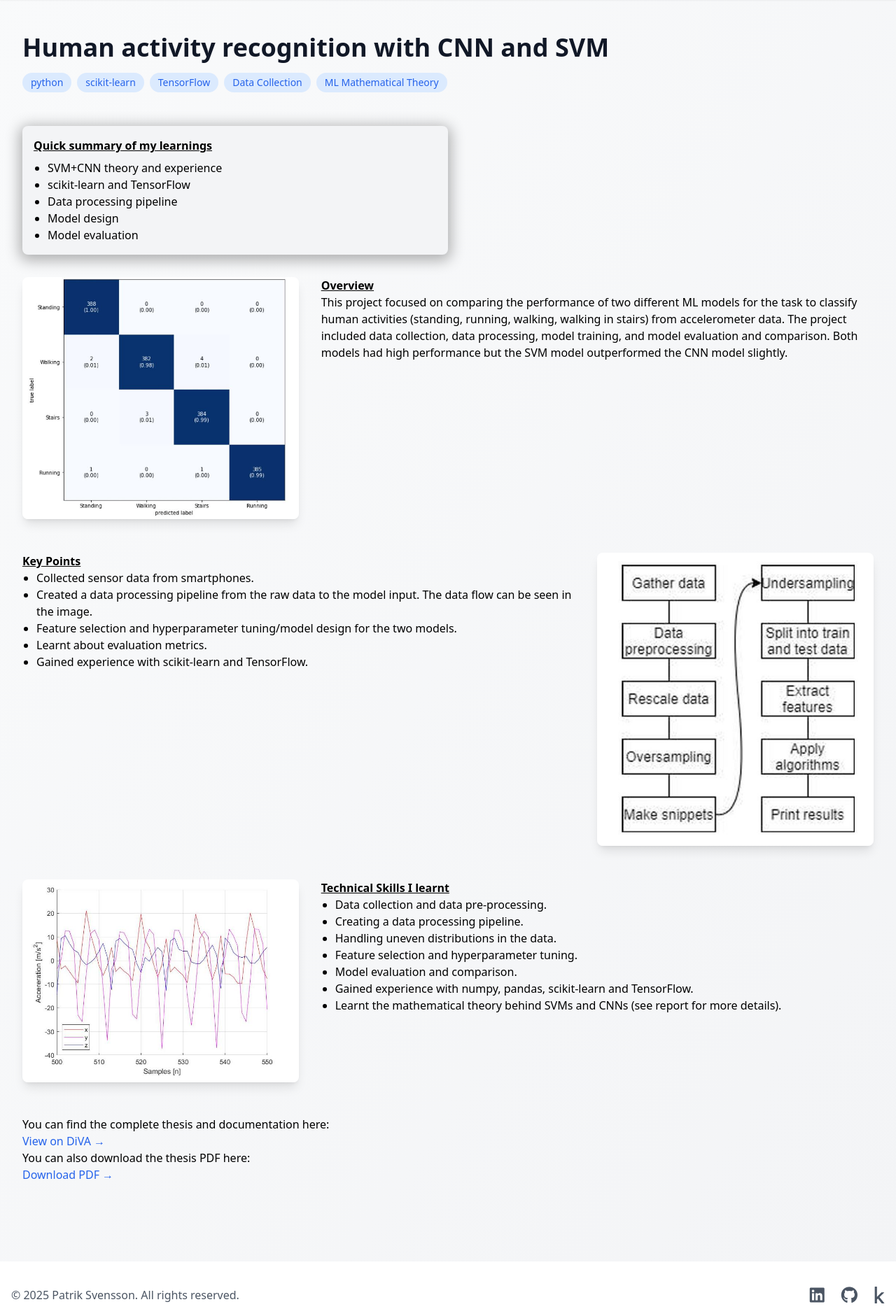
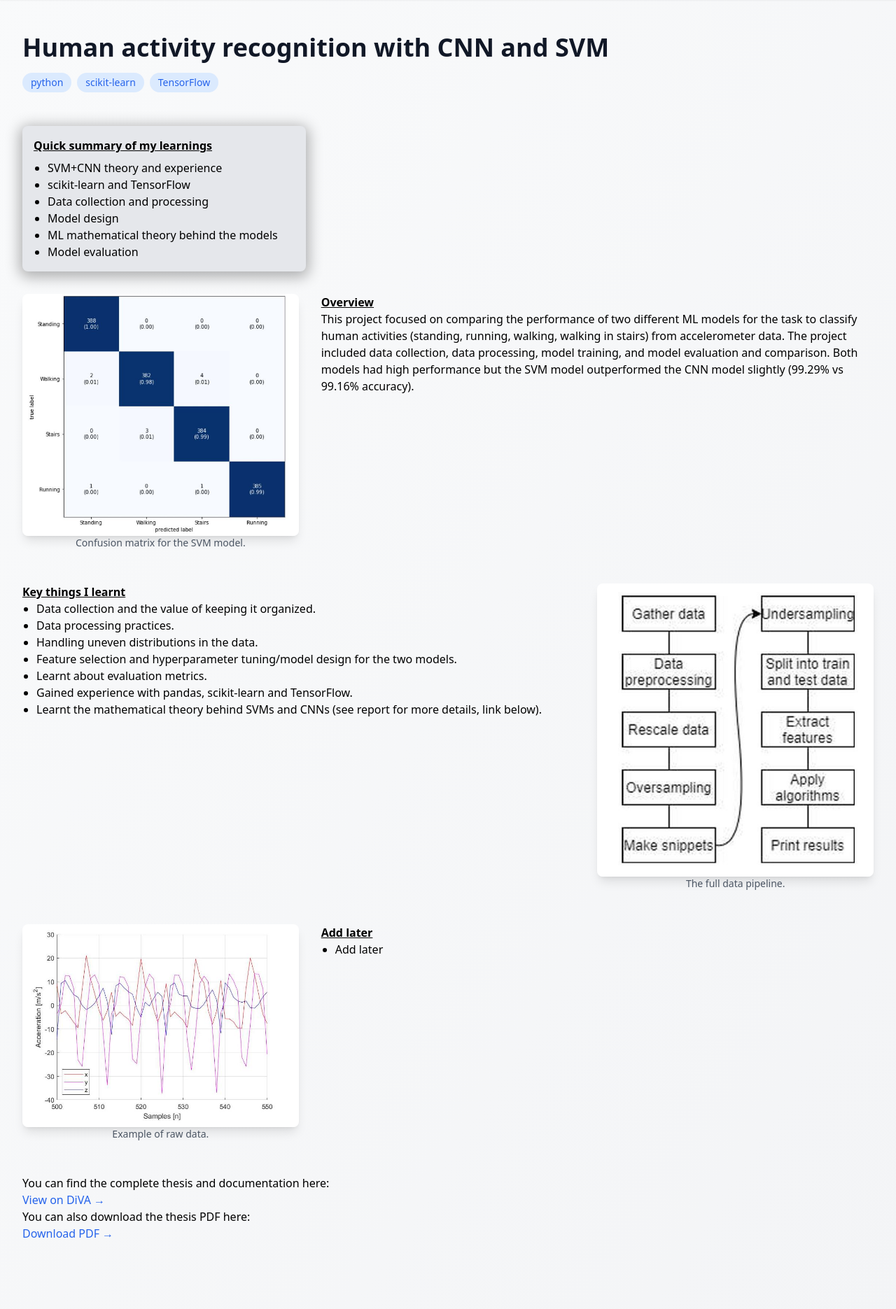
Before and after one commit to patriksn/portfolio, a Flask app: page /activity-recognition in a window 1280 px wide. Shown: the part 64-1935 px from the top of the page at 70% size. Run offline with Flask 3, Linux system fonts and the light colour scheme; some libraries are stand-ins or nearby versions.

Commit message:
Style: Added image captions, changed text and tags p2

```diff
--- a/portfolio_page/app.py
+++ b/portfolio_page/app.py
@@ -104,7 +104,7 @@
             <h2>Technical Details</h2>
             <p>The project utilized TensorFlow for the CNN implementation and scikit-learn for the SVM model. A significant portion of the work focused on data collection and preprocessing to ensure high-quality input for the models.</p>
         ''',
-        'technologies': ['python', 'scikit-learn', 'TensorFlow', 'Data Collection', 'ML Mathematical Theory'],
+        'technologies': ['python', 'scikit-learn', 'TensorFlow'],
         'links': {
             'thesis': 'https://www.diva-portal.org/smash/record.jsf?dswid=6950&pid=diva2%3A1635754&c=1&searchType=SIMPLE&language=en&query=%22Erik+Wendel%22+%22Patrik+Svensson%22&af=%5B%5D&aq=%5B%5B%5D%5D&aq2=%5B%5B%5D%5D&aqe=%5B%5D&noOfRows=50&sortOrder=author_sort_asc&sortOrder2=title_sort_asc&onlyFullText=false&sf=all',
             'pdf': 'pdfs/bachelors_thesis.pdf'
--- a/portfolio_page/templates/project2.html
+++ b/portfolio_page/templates/project2.html
@@ -15,13 +15,14 @@
     </div>
 
 <!-- Learning Highlights Box -->
-<div class="bg-gray-100 p-4 rounded-lg shadow-[0_4px_20px_4px_rgba(0,0,0,0.3)] w-1/2 mb-8">
+<div class="bg-gray-200 p-4 rounded-lg shadow-[0_4px_20px_4px_rgba(0,0,0,0.3)] md:w-1/3 mb-8">
     <h3 class="font-bold underline mb-2">Quick summary of my learnings</h3>
     <ul class="list-disc pl-5">
         <li>SVM+CNN theory and experience</li>
         <li>scikit-learn and TensorFlow</li>
-        <li>Data processing pipeline</li>
+        <li>Data collection and processing</li>
         <li>Model design</li>
+        <li>ML mathematical theory behind the models</li>
         <li>Model evaluation</li>
     </ul>
 </div>
@@ -30,27 +31,31 @@
     <div class="flex flex-col md:flex-row gap-8 mb-12">
         <div class="md:w-1/3">
             <img src="{{ url_for('static', filename='images/' + project.image) }}" alt="{{ project.title }}" class="w-full h-auto rounded-lg shadow-lg">
+            <figcaption class="text-center text-sm text-gray-600">Confusion matrix for the SVM model.</figcaption>
         </div>
         <div class="md:w-2/3 prose">
             <h2 class="font-bold underline">Overview</h2>
-            <p>This project focused on comparing the performance of two different ML models for the task to classify human activities (standing, running, walking, walking in stairs) from accelerometer data. The project included data collection, data processing, model training, and model evaluation and comparison. Both models had high performance but the SVM model outperformed the CNN model slightly. </p>
+            <p>This project focused on comparing the performance of two different ML models for the task to classify human activities (standing, running, walking, walking in stairs) from accelerometer data. The project included data collection, data processing, model training, and model evaluation and comparison. Both models had high performance but the SVM model outperformed the CNN model slightly (99.29% vs 99.16% accuracy). </p>
         </div>
     </div>
 
     <!-- Second Block: Text Left, Image Right -->
     <div class="flex flex-col-reverse md:flex-row gap-8 mb-12">
         <div class="md:w-2/3 prose">
-            <h2 class="font-bold underline">Key Points</h2>
+            <h2 class="font-bold underline">Key things I learnt</h2>
             <ul class="list-disc pl-5">
-                <li>Collected sensor data from smartphones.</li>
-                <li>Created a data processing pipeline from the raw data to the model input. The data flow can be seen in the image.</li>
+                <li>Data collection and the value of keeping it organized.</li>
+                <li>Data processing practices.</li>
+                <li>Handling uneven distributions in the data.</li>
                 <li>Feature selection and hyperparameter tuning/model design for the two models.</li>
                 <li>Learnt about evaluation metrics.</li>
-                <li>Gained experience with scikit-learn and TensorFlow.</li>
+                <li>Gained experience with pandas, scikit-learn and TensorFlow.</li>
+                <li>Learnt the mathematical theory behind SVMs and CNNs (see report for more details, link below).</li>
             </ul>
         </div>
         <div class="md:w-1/3">
             <img src="{{ url_for('static', filename='images/project2_1.JPG') }}" alt="Project 1 Feature Analysis" class="w-full h-auto rounded-lg shadow-lg">
+            <figcaption class="text-center text-sm text-gray-600">The full data pipeline.</figcaption>
         </div>
     </div>
 
@@ -58,17 +63,12 @@
     <div class="flex flex-col md:flex-row gap-8 mb-12">
         <div class="md:w-1/3">
             <img src="{{ url_for('static', filename='images/project2_2.JPG') }}" alt="Project 2 Results" class="w-full h-auto rounded-lg shadow-lg">
+            <figcaption class="text-center text-sm text-gray-600">Example of raw data.</figcaption>
         </div>
         <div class="md:w-2/3 prose">
-            <h2 class="font-bold underline">Technical Skills I learnt</h2>
+            <h2 class="font-bold underline">Add later</h2>
             <ul class="list-disc pl-5">
-                <li>Data collection and data pre-processing.</li>
-                <li>Creating a data processing pipeline.</li>
-                <li>Handling uneven distributions in the data.</li>
-                <li>Feature selection and hyperparameter tuning.</li>
-                <li>Model evaluation and comparison.</li>
-                <li>Gained experience with numpy, pandas, scikit-learn and TensorFlow.</li>
-                <li>Learnt the mathematical theory behind SVMs and CNNs (see report for more details).</li>
+                <li>Add later</li>
             </ul>
         </div>
     </div>
```
